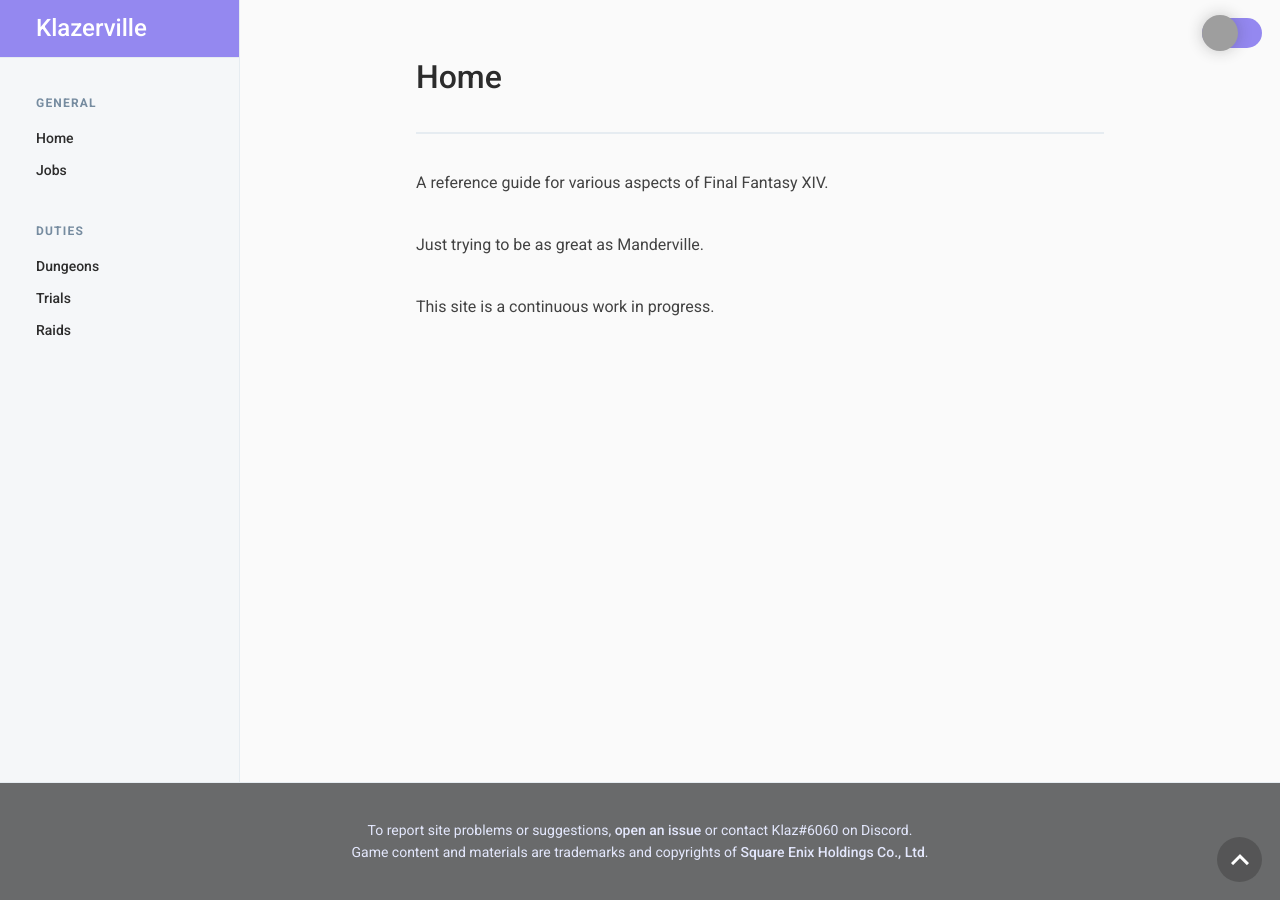
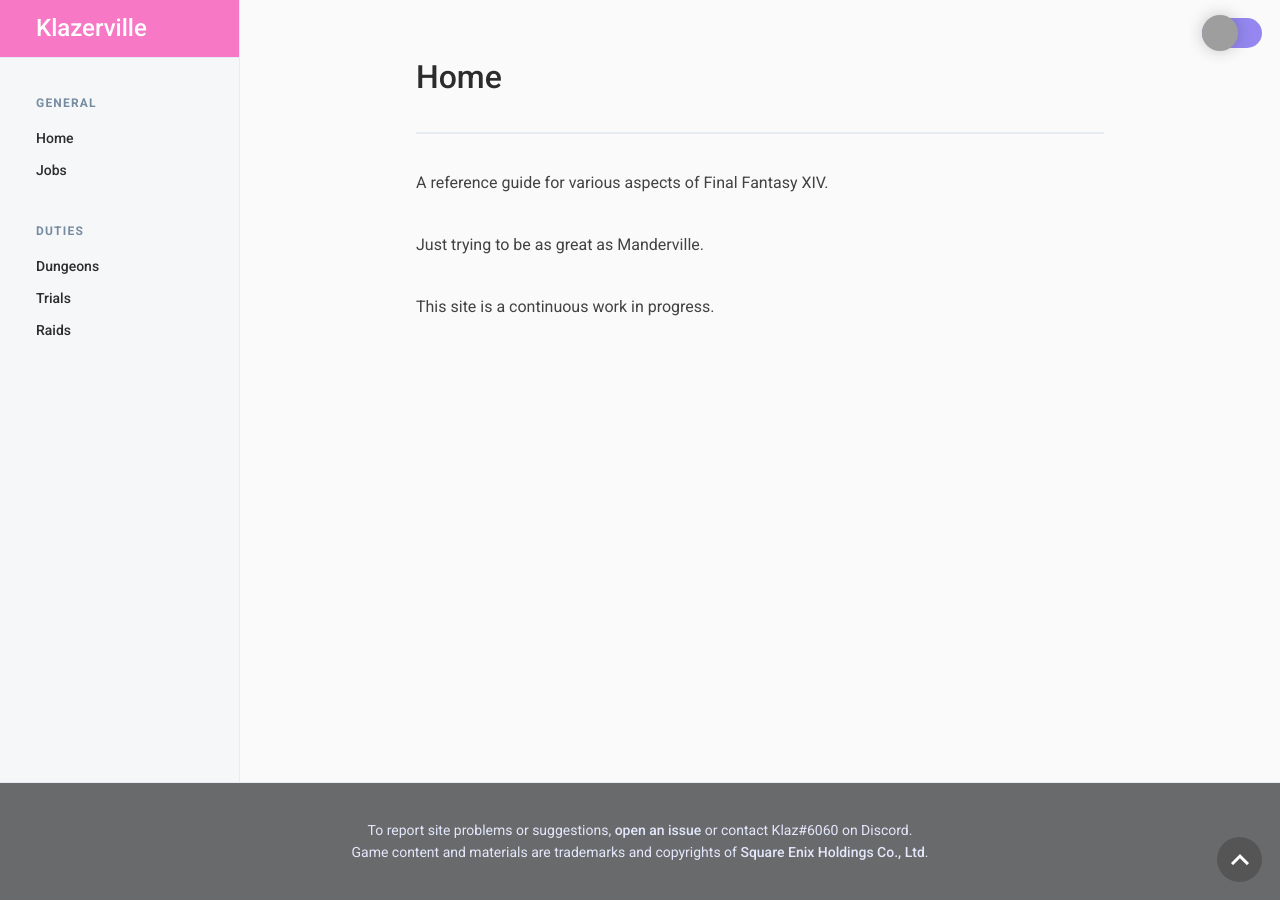
Before and after one commit to haothitran/klazerville, a Jekyll site: the page built from _pages/index.md, in a window 1280 px wide. Built offline with Jekyll 4.4.1, drawn with Linux system fonts in a browser that asks for light colours; our own code applies the rules of GitHub Pages for plain Markdown files; grey boxes are pictures that could not be loaded.

Commit message:
Adjust theme colours

```diff
--- a/assets/style.css
+++ b/assets/style.css
@@ -54,9 +54,8 @@
 
   --color-accent: #9488f0;
   --color-links: #306ed3;
-  --color-hover: #00aeff;
+  --color-hover: #f779c6;
 
-  --color-site-title-background: #7f84d1;
   --color-site-title-font: #fff;
 
   --color-nav-background: #f5f7f9;
@@ -74,12 +73,11 @@
   --color-border: #343434;
   --color-primary-background: #1a1a1a;
 
-  --color-accent: #34b17b;
-  --color-links: #8dc4f7;
-  --color-hover: #f389ca;
+  --color-accent: #9af032;
+  --color-links: #6edfff;
+  --color-hover: #ffcc00;
 
-  --color-site-title-background: #42c78d;
-  --color-site-title-font: #fff;
+  --color-site-title-font: #4e4e4e;
 
   --color-nav-background: #242424;
   --color-nav-hover: #353535;
@@ -263,11 +261,11 @@
   font-size: 1.5em;
   font-weight: 500;
   color: var(--color-site-title-font);
-  background-color: var(--color-site-title-background);
+  background-color: var(--color-accent);
 }
 .site-title:hover {
   color: var(--color-site-title-font);
-  background-color: var(--color-accent);
+  background-color: var(--color-hover);
 }
 
 .site-banner {
```
